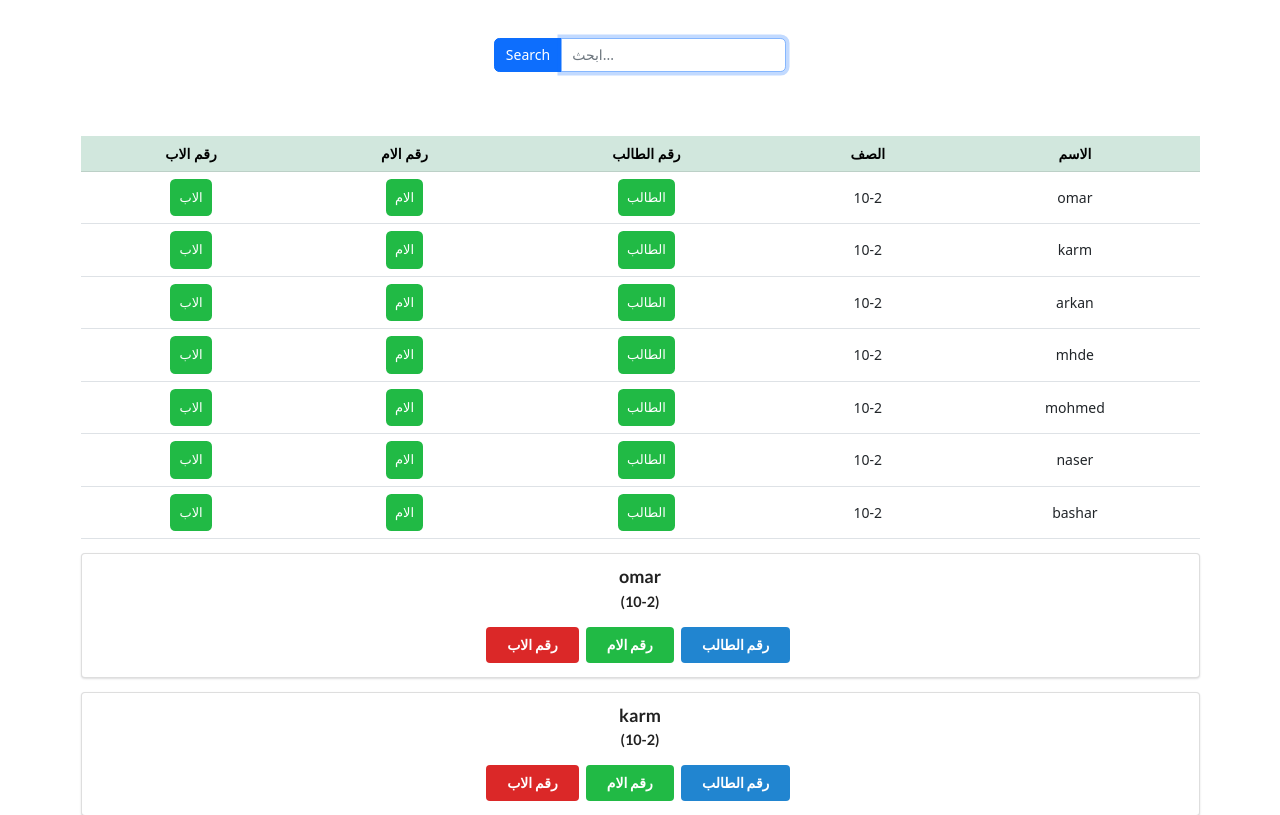
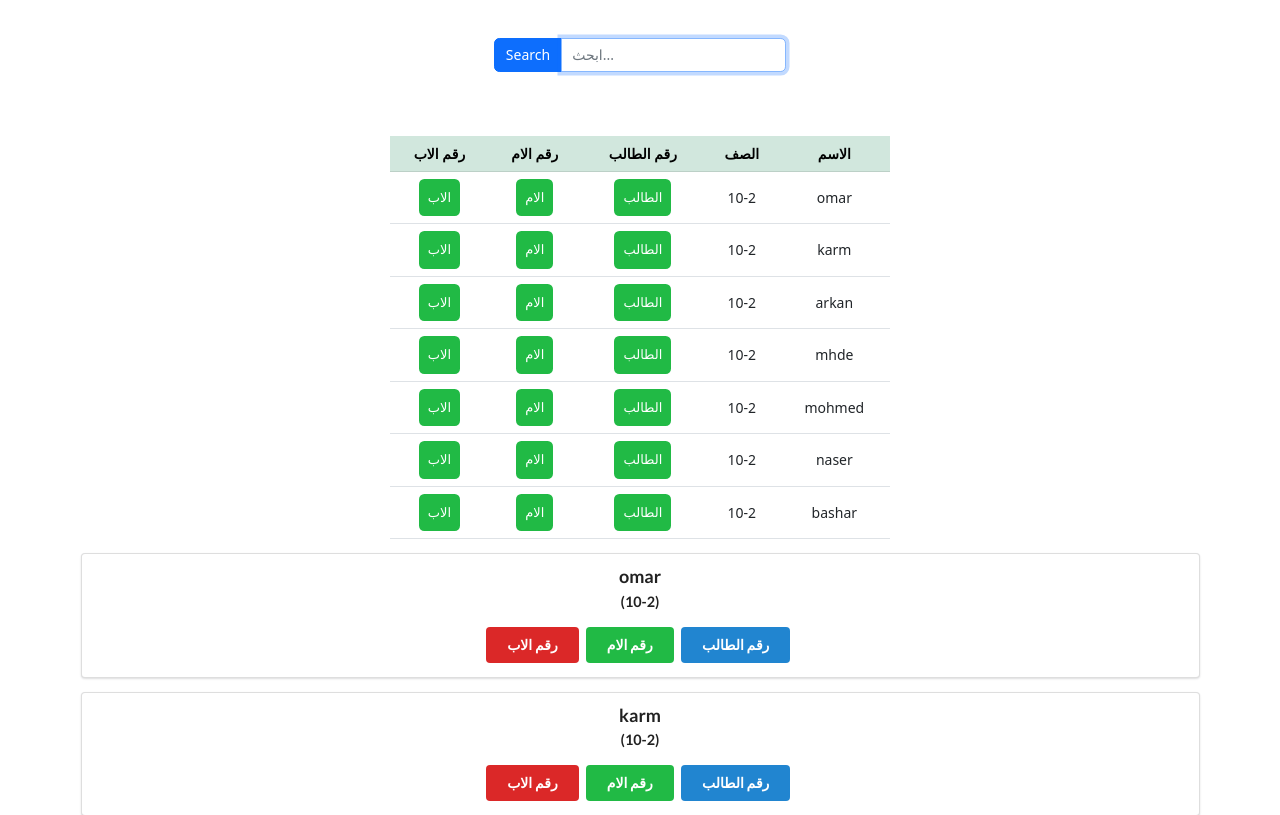
Before and after one commit to rshedsfa/connectapp, a Flask app: page / in a window 1280 px wide. Shown: the part 113-928 px from the top of the page. Run offline with Flask 2, Linux system fonts and the light colour scheme.

Commit message:
width is good

```diff
--- a/application.py
+++ b/application.py
@@ -1,3 +1,4 @@
+from profile_api import *
 import csv, sqlite3
 from flask import Flask, flash, redirect, render_template, request, session, url_for
 application = Flask(__name__)
--- a/static/styles.css
+++ b/static/styles.css
@@ -66,24 +66,33 @@ input[type='text']{
 
 table{
     text-align: center;
+    max-width: 500px;
 }
+
 td, th
 {
     text-align: center;
     vertical-align: middle;
 }
 
+#main_chart{
+    display: flex ;
+    justify-content : center;
+    align-items: center;
+}
 
 
+.main_chart_td{
+    padding: 0px;
+    font-size: small;
+  }
 
-
-
-
-
-
-
-
-
+  .botton_w{
+    font-size: small;
+    color:white;
+    padding: 8px;
+    background-color: #21BA45;
+  }
 
 
   footer {
@@ -97,15 +106,8 @@ footer {
 
 
 
+  @media screen and (min-width: 600px) {
+    table {
 
-.main_chart_td{
-    padding: 0px;
-    font-size: small;
     }
-
-  .botton_w{
-    font-size: small;
-    color:white;
-    padding: 8px;
-    background-color: #21BA45;
   }
```
Lines whose indentation alone changed are shown as unchanged.
